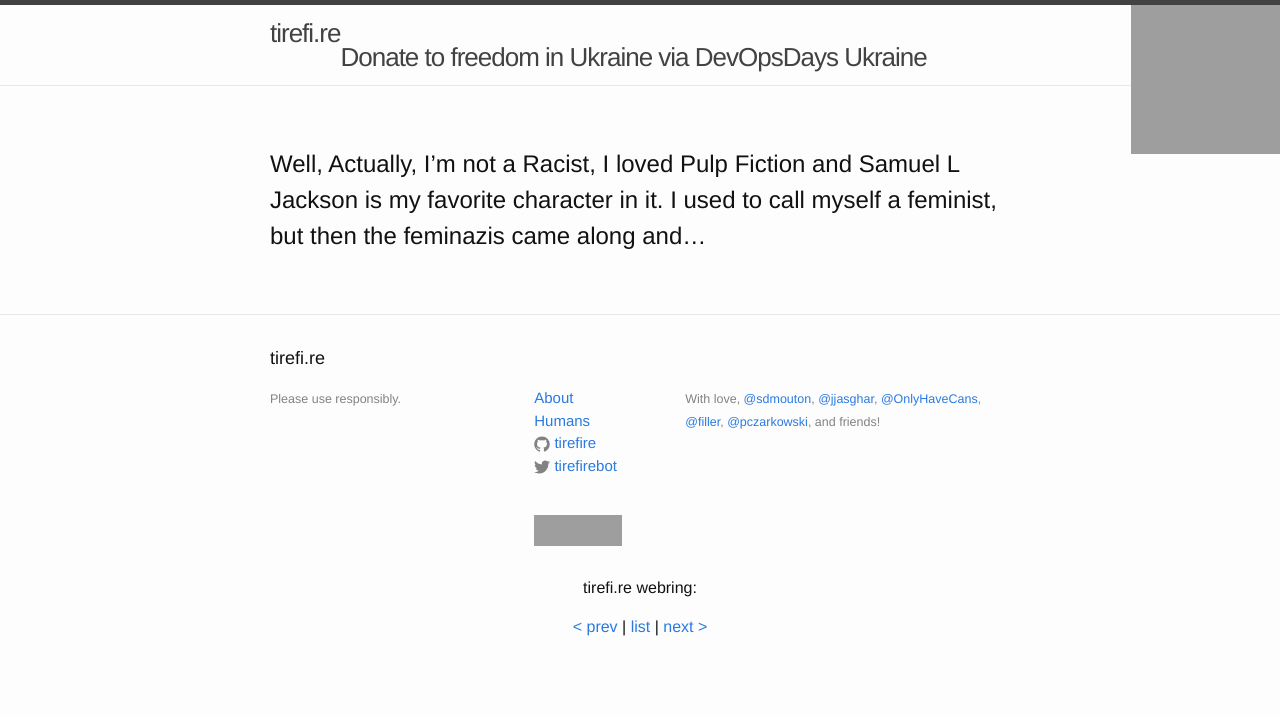
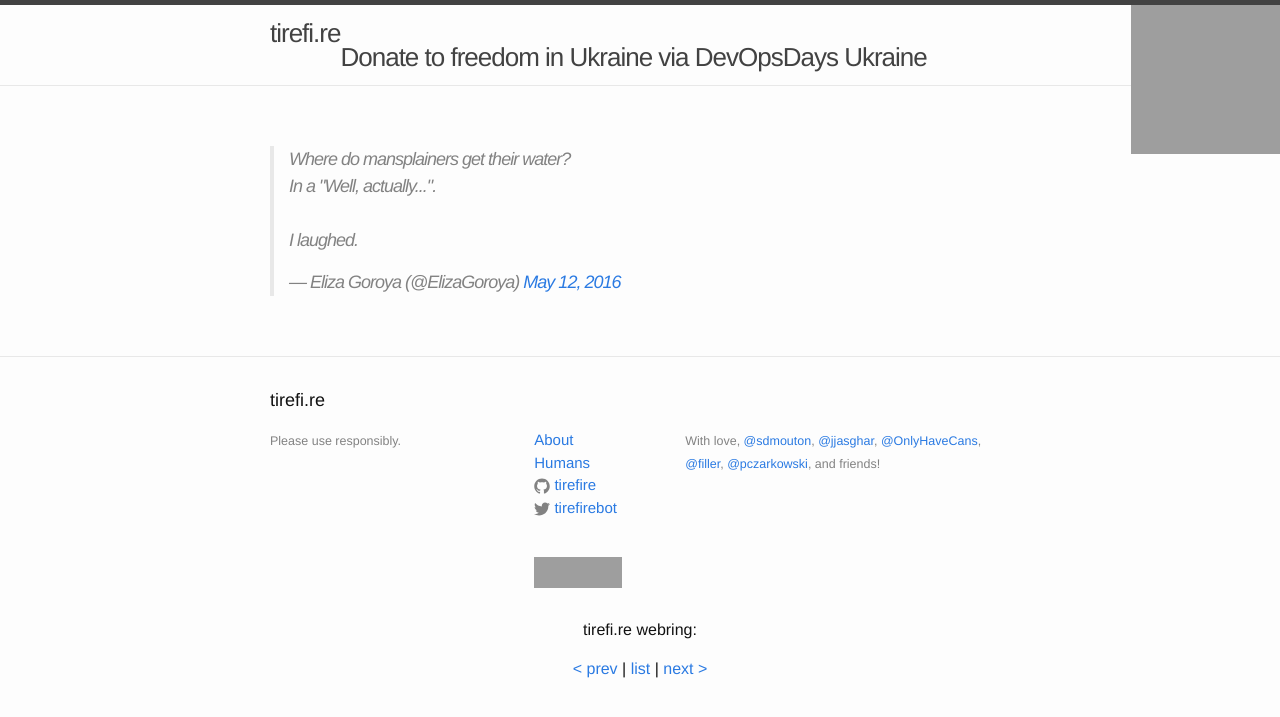
Before and after one commit to tirefire/tirefi.re, a Jekyll site: the page built from wellactually/index.md, in a window 1280 px wide. Shown: the top 717 px of the page. Built offline with Jekyll 4.4.1, drawn with Linux system fonts in a browser that asks for light colours; comment, search, counter and statistics services are not loaded; grey boxes are pictures that could not be loaded.

Commit message:
fix #123

```diff
--- a/wellactually/index.md
+++ b/wellactually/index.md
@@ -3,4 +3,4 @@ layout: page
 title: Well, Actually...
 ---
 
-# Well, Actually, I'm not a Racist, I loved Pulp Fiction and Samuel L Jackson is my favorite character in it. I used to call myself a feminist, but then the feminazis came along and...
+<blockquote class="twitter-tweet"><p lang="en" dir="ltr">Where do mansplainers get their water?<br>In a &quot;Well, actually...&quot;.<br><br>I laughed.</p>&mdash; Eliza Goroya (@ElizaGoroya) <a href="https://twitter.com/ElizaGoroya/status/730727302364049408?ref_src=twsrc%5Etfw">May 12, 2016</a></blockquote> <script async src="https://platform.twitter.com/widgets.js" charset="utf-8"></script>
```
Also changed, not shown: wellactually/mansplainers-in-a-well-actually.jpg (added).
